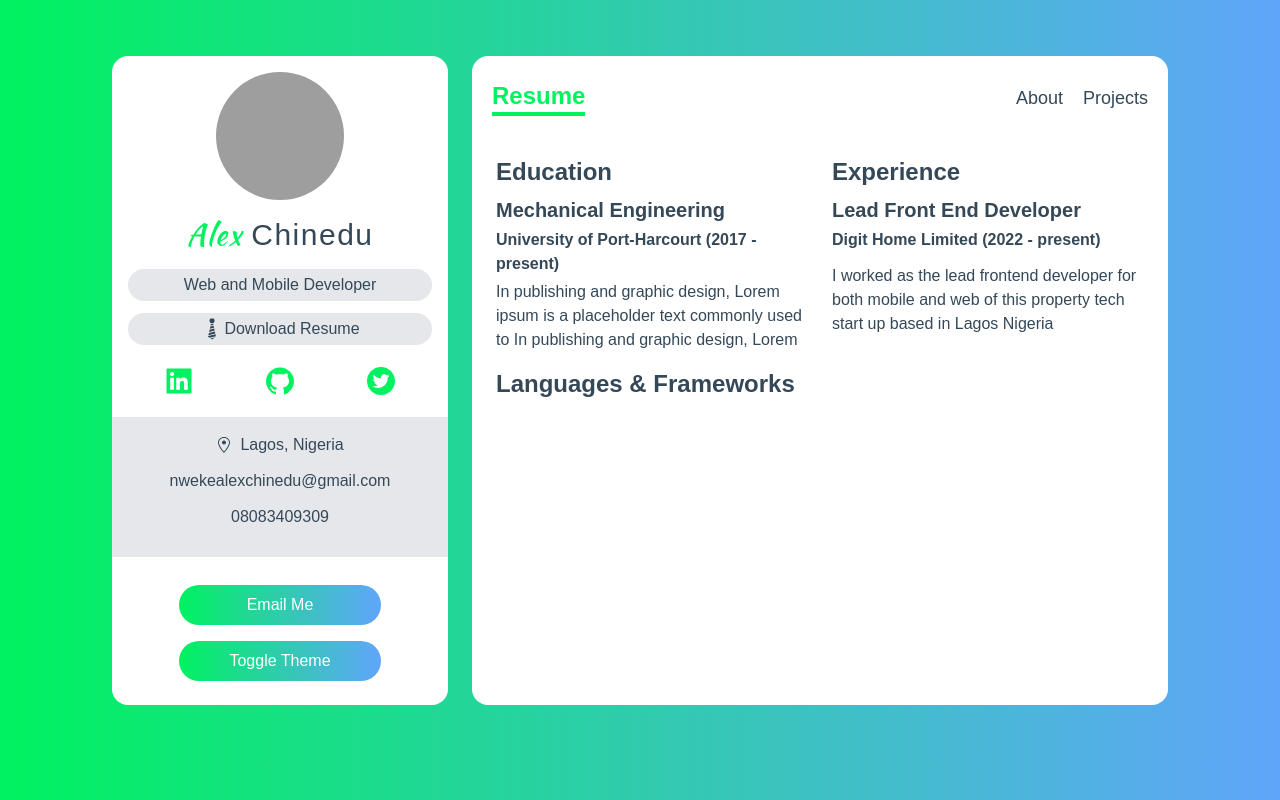
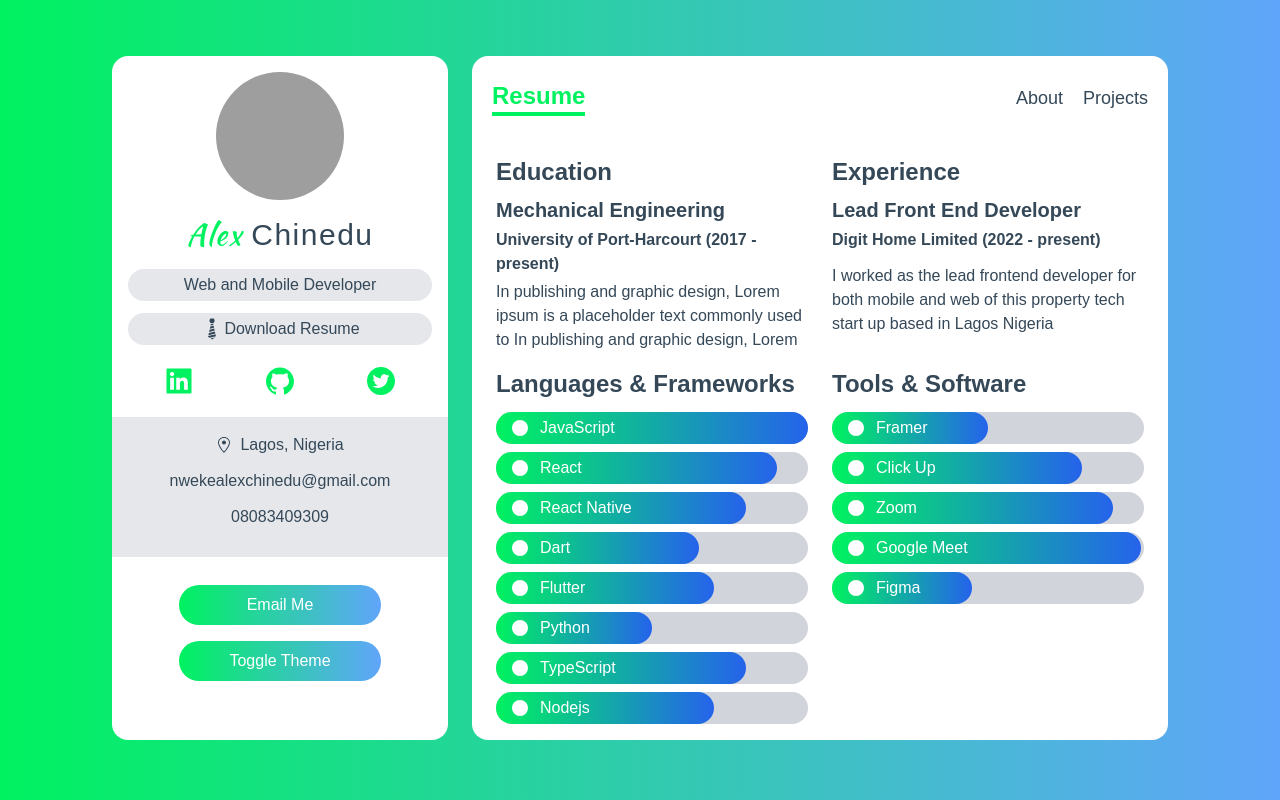
Before and after one commit to DevXanderCode/portfolio, a Next.js app: page /resume in a window 1280 px wide. Built offline with nearby package versions, Linux system fonts and the light colour scheme; grey boxes are pictures that could not be loaded.

Commit message:
create the skill bar component

```diff
--- /dev/null
+++ b/components/Bar.tsx
@@ -0,0 +1,17 @@
+import { ISkill } from "../types";
+
+const Bar: React.FC<{ data: ISkill }> = ({ data: { Icon, level, name } }) => {
+  return (
+    <div className="my-2 text-white bg-gray-300 rounded-full">
+      <div
+        className="flex items-center px-4 py-1 rounded-full bg-gradient-to-r from-green to-blue-600"
+        style={{ width: level }}
+      >
+        <Icon className="mr-3" />
+        {name}
+      </div>
+    </div>
+  );
+};
+
+export default Bar;
--- a/components/index.ts
+++ b/components/index.ts
@@ -1,3 +1,4 @@
 export { default as Sidebar } from "./Sidebar";
 export { default as NavBar } from "./NavBar";
 export { default as ServiceCard } from "./ServiceCard";
+export { default as Bar } from "./Bar";
--- a/data.ts
+++ b/data.ts
@@ -98,6 +98,9 @@
 
 export const tools: ISkill[] = [
   { name: "Framer", level: "50%", Icon: BsCircleFill },
+  { name: "Click Up", level: "80%", Icon: BsCircleFill },
+  { name: "Zoom", level: "90%", Icon: BsCircleFill },
+  { name: "Google Meet", level: "99%", Icon: BsCircleFill },
   { name: "Figma", level: "45%", Icon: BsCircleFill },
-  { name: "Adobe XD", level: "35%", Icon: BsCircleFill },
+  //   { name: "Adobe XD", level: "35%", Icon: BsCircleFill },
 ];
--- a/pages/resume.tsx
+++ b/pages/resume.tsx
@@ -1,4 +1,6 @@
 import { NextPage } from "next";
+import { Bar } from "../components";
+import { languages, tools } from "../data";
 
 const Resume: NextPage = () => {
   return (
@@ -35,7 +37,19 @@
       <div className="grid gap-6 md:grid-cols-2">
         <div>
           <h5 className="my-3 text-2xl font-bold">Languages & Frameworks</h5>
-          <div className="my-2"></div>
+          <div className="my-2">
+            {languages?.map((language) => (
+              <Bar data={language} key={language?.name} />
+            ))}
+          </div>
+        </div>
+        <div>
+          <h5 className="my-3 text-2xl font-bold">Tools & Software</h5>
+          <div className="my-2">
+            {tools?.map((tool) => (
+              <Bar data={tool} key={tool?.name} />
+            ))}
+          </div>
         </div>
       </div>
     </div>
```
